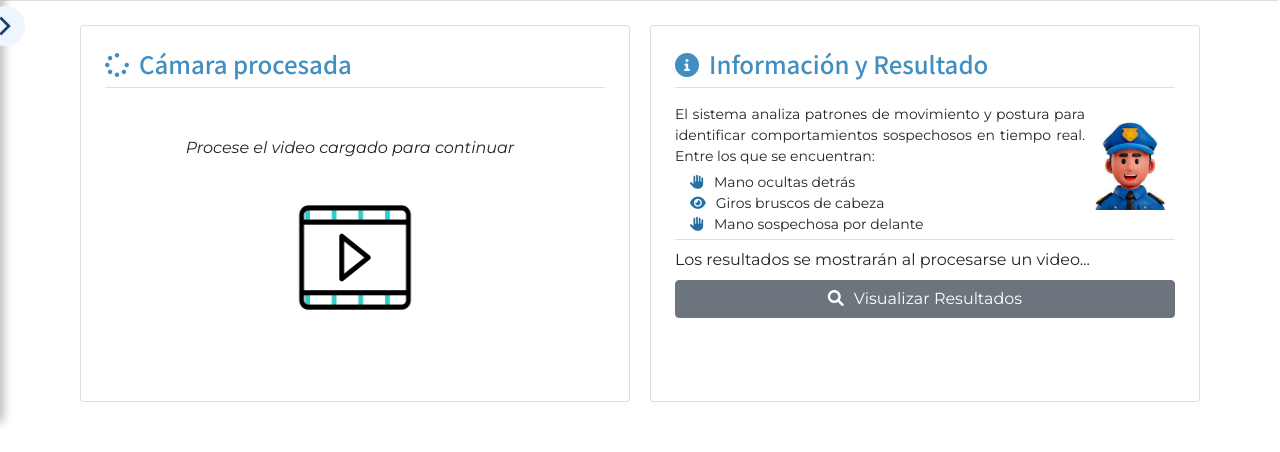
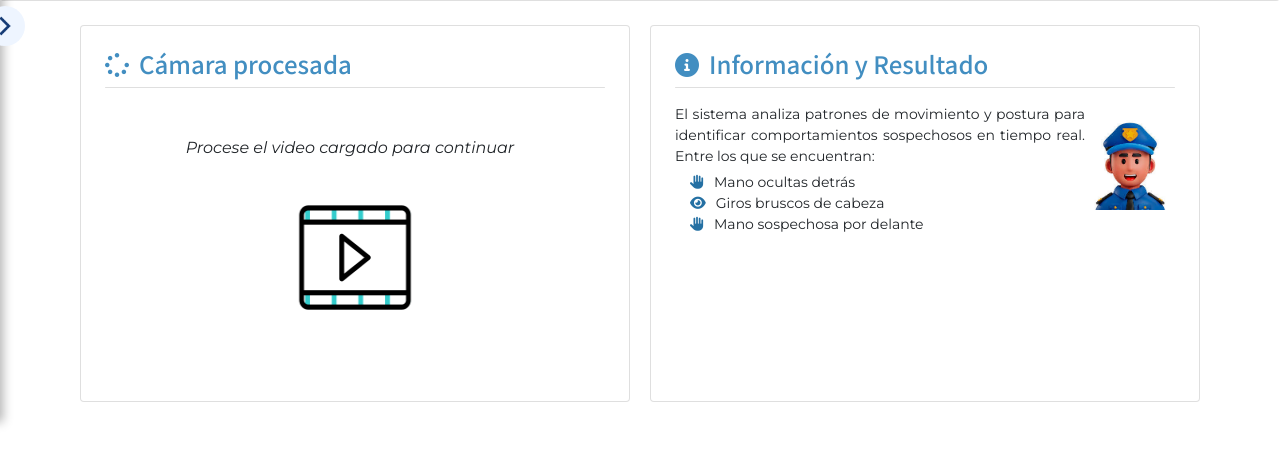
Before and after one commit to DevJous/SuspiciousDetection, a Flask app: page /live-detection in a window 1280 px wide. Shown: the part 378-830 px from the top of the page. Run offline with Flask 3, Linux system fonts and the light colour scheme; some libraries are stand-ins or nearby versions.

Commit message:
Comment out results section in live-detection template
The section displaying the message and 'Visualizar Resultados' button has been commented out in the live-detection.html template. This may be to temporarily hide the results UI while processing videos.

```diff
--- a/src/templates/live-detection.html
+++ b/src/templates/live-detection.html
@@ -128,12 +128,12 @@
                                 </div>
                             </div>
                         </div>
-                        <div class=" d-flex flex-column justify-content-center mt-1">
+                        <!-- <div class=" d-flex flex-column justify-content-center mt-1">
                             <label class="separator"></label>
                             <label class="mt-2">Los resultados se mostrarán al procesarse un video...</label>
                             <button id="view-results" type="button" class="btn btn-secondary mt-2"><i
                                     class="fa-solid fa-search"></i>Visualizar Resultados</button>
-                        </div>
+                        </div> -->
                     </div>
                 </div>
             </div>
```
